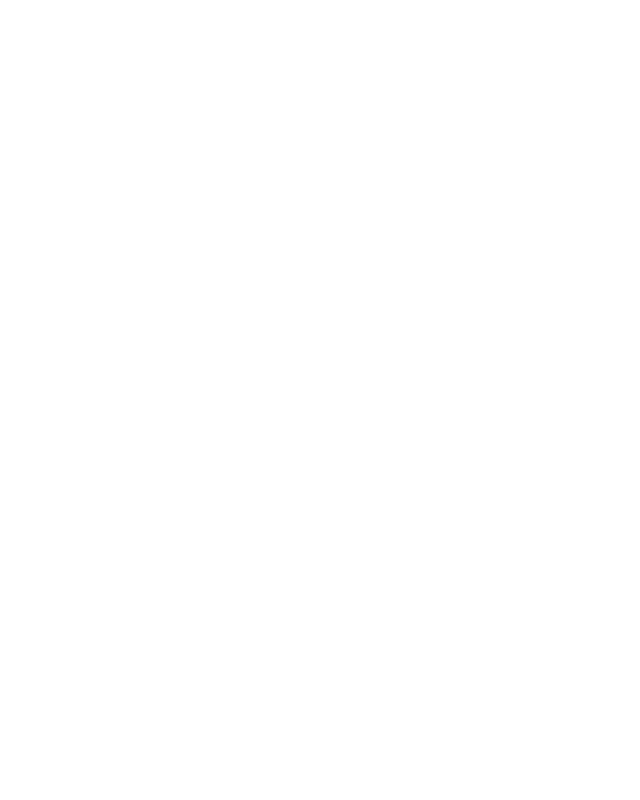
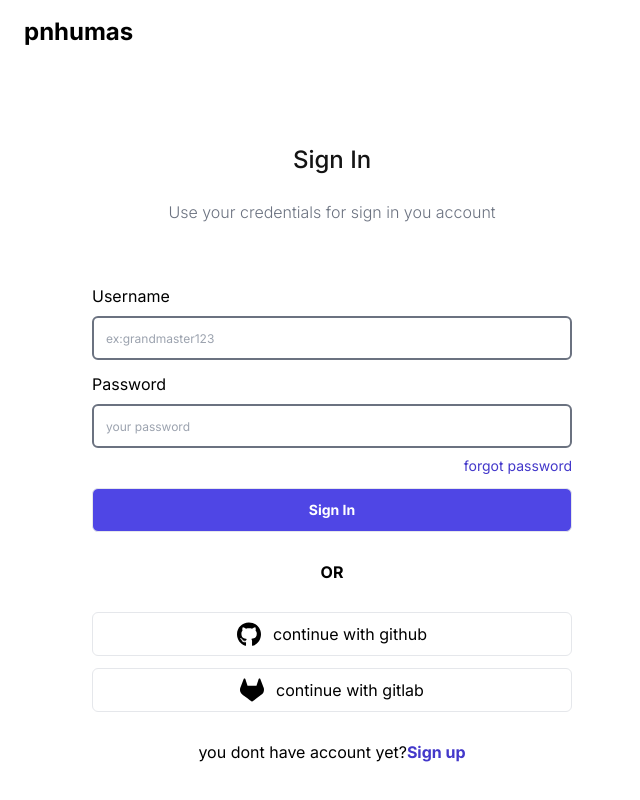
Before and after one commit to PetrusNoleto/pnhumans, a Next.js app: page /auth/signin in a window 1280 px wide. Shown: the top 800 px of the page, without its empty margins (0-640 px from the left). Built offline with nearby package versions, Linux system fonts and the light colour scheme.

Commit message:
create sign in page

```diff
--- a/src/app/auth/signin/page.tsx
+++ b/src/app/auth/signin/page.tsx
@@ -1,6 +1,94 @@
+'use client'
+import Link from "next/link";
+import GitHubIcon from "@/components/icons/githubIcon";
+import GitLabIcon from "@/components/icons/gitlabIcon";
+
 export default function SignIn(){
     return(
-        <>
-        </>
+        <div className={'relative'}>
+            <header className={'absolute w-screen h-16 flex items-center p-6'}>
+                <span className={'text-2xl font-bold'}>pnhumas</span>
+            </header>
+            <main className={'flex  w-screen h-screen p-6'}>
+               <section className={'w-full xl:w-1/2 h-full'}>
+                   <div className={'w-full items-center p-3 py-16 flex flex-col gap-3'}>
+                       <div className={'w-full lg:w-[480px] py-8 text-center'}>
+                           <h1 className={'capitalize text-2xl py-6 font-medium text-[#141414]'}>Sign In</h1>
+                           <p className={'first-letter:capitalize font-light text-gray-500'}>use your credentials for
+                               sign in you account</p>
+                       </div>
+                       <form className={'w-full lg:w-[480px] flex flex-col gap-3 py-4'} id={'signInUserForm'}>
+                           <label className={'flex flex-col gap-2'}>
+                               <h2 className={'first-letter:capitalize'}>
+                                   username
+                               </h2>
+                               <input id={'userName'}
+                                      name={'userName'}
+                                      type={"text"}
+                                      placeholder={'ex:grandmaster123'}
+                                      className={'text-xs outline-none border-2 border-gray-500 w-full h-11 p-3 focus:border-indigo-700 rounded-md transition-all duration-300'}
+                               />
+                           </label>
+                           <label className={'flex flex-col gap-2'}>
+                               <h2 className={'first-letter:capitalize'}>
+                                   password
+                               </h2>
+                               <input
+                                   id={'userPassword'}
+                                   name={'userPassword'}
+                                   type={"password"}
+                                   placeholder={'your password'}
+                                   className={'text-xs outline-none border-2 border-gray-500 w-full h-11 p-3 focus:border-indigo-700 rounded-md transition-all duration-300'}/>
+                               <div className={'w-full flex justify-end text-indigo-700 text-sm'}>
+                                   <Link href={''}>forgot password</Link>
+                               </div>
+                           </label>
+                           <button
+                               type={'submit'}
+                               form={'signInUserForm'}
+                               className={'w-full h-11 border rounded-md bg-indigo-600 text-white hover:bg-indigo-800 transition-all duration-300 font-bold text-sm'}
+                           >
+                               Sign In
+                           </button>
+                       </form>
+                       <span className={'uppercase'}><strong>or</strong></span>
+                       <div className={'w-full lg:w-[480px] flex flex-col gap-3 py-4'}>
+                           <button
+                               className={'w-full h-11 border rounded-md flex items-center justify-center gap-3'}
+                               onClick={() => {
+                                   alert("em desenvolvimento")
+                               }}
+                           >
+                               <div className={'w-full flex justify-center gap-3'}>
+                                   <div className={'w-6 h-6'}>
+                                       <GitHubIcon/>
+                                   </div>
+                                   <span>continue with github</span>
+                               </div>
+                           </button>
+                           <button
+                               className={'w-full h-11 border rounded-md flex items-center justify-center gap-3'}
+                               onClick={() => {
+                                   alert("em desenvolvimento")
+                               }}
+                           >
+                               <div className={'flex justify-start gap-3'}>
+                                   <div className={'w-6 h-6'}>
+                                       <GitLabIcon/>
+                                   </div>
+                                   <span>continue with gitlab</span>
+                               </div>
+                           </button>
+                       </div>
+                       <p className={''}>you dont have account yet?
+                           <Link href={''} className={'text-indigo-700 font-bold'}>Sign up</Link>
+                       </p>
+                   </div>
+               </section>
+                <section className={'hidden lg:block xl:w-1/2'}>
+
+                </section>
+            </main>
+        </div>
     )
 }
--- a/src/components/authenticated.tsx
+++ b/src/components/authenticated.tsx
@@ -1,6 +1,5 @@
 "use client"
 import React, {ReactNode, useEffect, useState} from "react";
-import { cookies } from 'next/headers';
 import {getUserIsAuthenticated} from "@/utils/getUserIsAuthenticated";
 
 interface authenticatedComponentProps{
@@ -37,9 +36,6 @@
                     }
                 </>
             }
-
-
-
         </div>
     )
 }
--- /dev/null
+++ b/src/components/icons/githubIcon.tsx
@@ -0,0 +1,11 @@
+import * as React from "react"
+
+function GitHubIcon() {
+    return (
+        <svg xmlns="http://www.w3.org/2000/svg" viewBox="0 0 496 512">
+            <path d="M165.9 397.4c0 2-2.3 3.6-5.2 3.6-3.3.3-5.6-1.3-5.6-3.6 0-2 2.3-3.6 5.2-3.6 3-.3 5.6 1.3 5.6 3.6zm-31.1-4.5c-.7 2 1.3 4.3 4.3 4.9 2.6 1 5.6 0 6.2-2s-1.3-4.3-4.3-5.2c-2.6-.7-5.5.3-6.2 2.3zm44.2-1.7c-2.9.7-4.9 2.6-4.6 4.9.3 2 2.9 3.3 5.9 2.6 2.9-.7 4.9-2.6 4.6-4.6-.3-1.9-3-3.2-5.9-2.9zM244.8 8C106.1 8 0 113.3 0 252c0 110.9 69.8 205.8 169.5 239.2 12.8 2.3 17.3-5.6 17.3-12.1 0-6.2-.3-40.4-.3-61.4 0 0-70 15-84.7-29.8 0 0-11.4-29.1-27.8-36.6 0 0-22.9-15.7 1.6-15.4 0 0 24.9 2 38.6 25.8 21.9 38.6 58.6 27.5 72.9 20.9 2.3-16 8.8-27.1 16-33.7-55.9-6.2-112.3-14.3-112.3-110.5 0-27.5 7.6-41.3 23.6-58.9-2.6-6.5-11.1-33.3 2.6-67.9 20.9-6.5 69 27 69 27 20-5.6 41.5-8.5 62.8-8.5s42.8 2.9 62.8 8.5c0 0 48.1-33.6 69-27 13.7 34.7 5.2 61.4 2.6 67.9 16 17.7 25.8 31.5 25.8 58.9 0 96.5-58.9 104.2-114.8 110.5 9.2 7.9 17 22.9 17 46.4 0 33.7-.3 75.4-.3 83.6 0 6.5 4.6 14.4 17.3 12.1C428.2 457.8 496 362.9 496 252 496 113.3 383.5 8 244.8 8zM97.2 352.9c-1.3 1-1 3.3.7 5.2 1.6 1.6 3.9 2.3 5.2 1 1.3-1 1-3.3-.7-5.2-1.6-1.6-3.9-2.3-5.2-1zm-10.8-8.1c-.7 1.3.3 2.9 2.3 3.9 1.6 1 3.6.7 4.3-.7.7-1.3-.3-2.9-2.3-3.9-2-.6-3.6-.3-4.3.7zm32.4 35.6c-1.6 1.3-1 4.3 1.3 6.2 2.3 2.3 5.2 2.6 6.5 1 1.3-1.3.7-4.3-1.3-6.2-2.2-2.3-5.2-2.6-6.5-1zm-11.4-14.7c-1.6 1-1.6 3.6 0 5.9 1.6 2.3 4.3 3.3 5.6 2.3 1.6-1.3 1.6-3.9 0-6.2-1.4-2.3-4-3.3-5.6-2z" />
+        </svg>
+    )
+}
+
+export default GitHubIcon
--- /dev/null
+++ b/src/components/icons/gitlabIcon.tsx
@@ -0,0 +1,11 @@
+import * as React from "react"
+
+function GitLabIcon() {
+    return (
+        <svg xmlns="http://www.w3.org/2000/svg" viewBox="0 0 512 512" >
+            <path d="M503.5 204.6l-.7-1.8L433.1 21c-1.4-3.5-3.9-6.6-7.2-8.6-2.4-1.6-5.1-2.5-8-2.8-2.9-.3-5.7.1-8.4 1.1s-5.1 2.6-7.1 4.8c-1.9 2.1-3.3 4.6-4.1 7.4l-47 144H160.8l-47.1-144c-.8-2.8-2.2-5.3-4.1-7.4-2-2.1-4.4-3.8-7.1-4.8-2.6-1-5.5-1.4-8.4-1.1-2.8.3-5.6 1.2-8 2.8-3.3 2-5.8 5.1-7.2 8.6L9.3 202.8l-.8 1.8c-10 26.2-11.2 55-3.5 82 7.8 26.9 24.1 50.7 46.5 67.6l.2.2.6.4 106 79.5 52.6 39.7 32 24.2c3.7 1.9 8.3 4.3 13 4.3 4.7 0 9.3-2.4 13-4.3l32-24.2 52.6-39.7 106.7-79.9.3-.3c22.4-16.9 38.7-40.6 45.6-67.5 8.6-27 7.4-55.8-2.6-82z" />
+        </svg>
+    )
+}
+
+export default GitLabIcon
```
